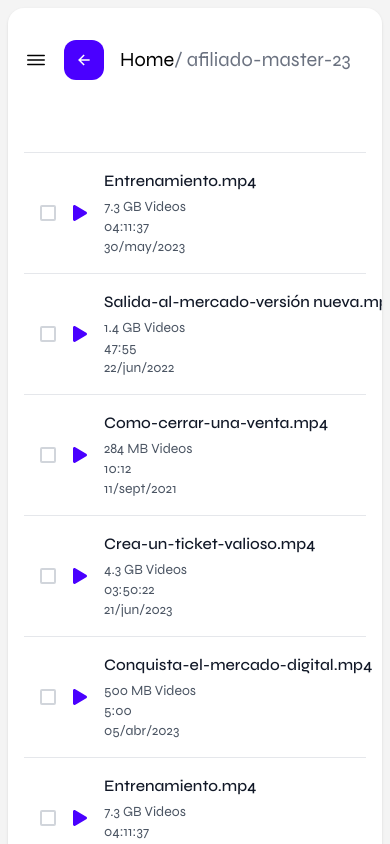
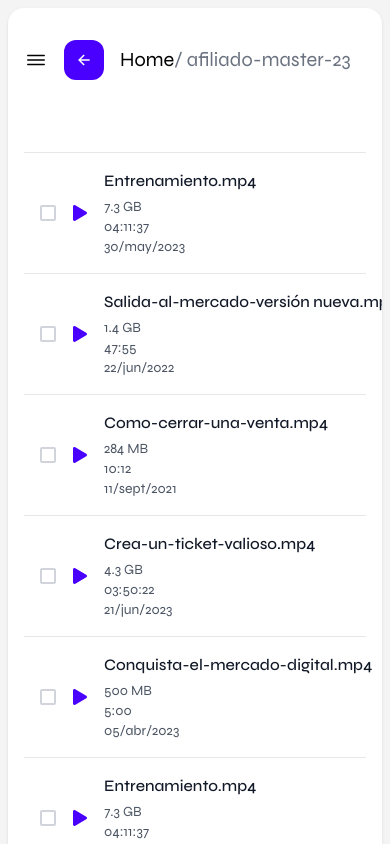
Before and after one commit to danielolan/video-tools, a React (Vite) app: page /detailvideo/afiliado-master-23 in a window 390 px wide. Shown: the top 844 px of the page. Built offline with nearby package versions, Linux system fonts and the light colour scheme.

Commit message:
ultimate entregable

```diff
--- a/src/components/Videos/NewFolderAndVideoButtons.tsx
+++ b/src/components/Videos/NewFolderAndVideoButtons.tsx
@@ -3,7 +3,7 @@ import { FaFolder, FaPlay } from "react-icons/fa";
 
 const NewFolderAndVideoButtons: React.FC = () => {
   return (
-    <div className="flex items-center space-x-4 md:justify-around">
+    <div className="flex items-center space-x-4 md:justify-around md:flex">
       <button className="flex items-center px-4 py-2 bg-custom-gray text-gray-600 hover:text-white hover:bg-gray-400 focus:outline-none rounded">
         <FaFolder />
         <span className="hidden sm:inline ml-2">Nueva carpeta</span>
--- a/src/components/Videos/VideoListItem.tsx
+++ b/src/components/Videos/VideoListItem.tsx
@@ -20,7 +20,7 @@ const VideoListItem: React.FC<VideoListItemProps> = ({
   const [isChecked, setIsChecked] = useState(false);
 
   return (
-    <Link to={`detailvideo/${id}`} className="grid grid-cols-[auto,1fr] md:grid-cols-[auto,minmax(0,1fr),100px,100px,200px] gap-4 items-center p-4 border-b border-gray-200 hover:bg-custom-gray">
+    <div className="grid grid-cols-[auto,1fr] md:grid-cols-[auto,minmax(0,1fr),100px,100px,200px] gap-4 items-center p-4 border-b border-gray-200 hover:bg-custom-gray">
       <div className="flex items-center space-x-2">
         <div
           className="w-4 h-4 border-2 border-gray-300 rounded-sm flex justify-center items-center mr-2"
@@ -32,7 +32,7 @@ const VideoListItem: React.FC<VideoListItemProps> = ({
         </div>
         <FaFolder className="text-custom-violet md:mr-3" />
       </div>
-      <div className="flex flex-col space-y-1">
+      <Link to={`detailvideo/${id}`} className="flex flex-col space-y-1">
         <div className="cursor-pointer">
           <span className="block font-medium text-gray-900 truncate">
             {name}
@@ -43,11 +43,11 @@ const VideoListItem: React.FC<VideoListItemProps> = ({
           <div className="text-sm text-gray-600">{size}</div>
           <div className="text-sm text-gray-600">{lastModified}</div>
         </div>
-      </div>
+      </Link>
       <div className="text-right hidden md:block">{videosCount}</div>
       <div className="text-right hidden md:block">{size}</div>
       <div className="text-right pr-8 hidden md:block">{lastModified}</div>
-    </Link>
+    </div>
   );
 };
 
--- a/src/components/VideosDetails/DetailsListItem.tsx
+++ b/src/components/VideosDetails/DetailsListItem.tsx
@@ -18,7 +18,7 @@ const DetailsListItem: React.FC<DetailsListItemProps> = ({
 }) => {
   const [isChecked, setIsChecked] = useState(false);
   return (
-    <Link to={`detailvideo/${id}`} className="grid grid-cols-[auto,1fr] md:grid-cols-[auto,minmax(0,1fr),100px,100px,200px] gap-4 items-center p-4 border-b border-gray-200 hover:bg-custom-gray">
+    <div className="grid grid-cols-[auto,1fr] md:grid-cols-[auto,minmax(0,1fr),100px,100px,200px] gap-4 items-center p-4 border-b border-gray-200 hover:bg-custom-gray">
       <div className="flex items-center space-x-2">
         <div
           className="w-4 h-4 border-2 border-gray-300 rounded-sm flex justify-center items-center mr-2"
@@ -30,7 +30,7 @@ const DetailsListItem: React.FC<DetailsListItemProps> = ({
         </div>
         <FaPlay className="text-custom-violet" />
       </div>
-      <div className="flex flex-col space-y-1">
+      <Link to={`detailvideo/${id}`} className="flex flex-col space-y-1">
         <div className="cursor-pointer">
           <div className="flex items-center space-x-3">
             <span className="block font-medium text-gray-900 truncate">
@@ -39,15 +39,15 @@ const DetailsListItem: React.FC<DetailsListItemProps> = ({
           </div>
         </div>
         <div className="md:hidden">
-          <div className="text-sm text-gray-600">{size} Videos</div>
+          <div className="text-sm text-gray-600">{size} </div>
           <div className="text-sm text-gray-600">{duration}</div>
           <div className="text-sm text-gray-600">{lastModified}</div>
         </div>
-      </div>
+      </Link>
       <div className="text-right hidden md:block">{size}</div>
       <div className="text-right hidden md:block">{duration}</div>
       <div className="text-right pr-8 hidden md:block">{lastModified}</div>
-    </Link>
+    </div>
   );
 };
 
--- a/src/components/Videos/TopBar.tsx
+++ b/src/components/shared/TopBar.tsx
@@ -1,5 +1,5 @@
-import LibraryAndTrashButtons from "./LibraryAndTrashButtons";
-import NewFolderAndVideoButtons from "./NewFolderAndVideoButtons";
+import LibraryAndTrashButtons from "../Videos/LibraryAndTrashButtons";
+import NewFolderAndVideoButtons from "../Videos/NewFolderAndVideoButtons";
 import { IoIosMenu } from "react-icons/io";
 
 const TopBar: React.FC<{ toggleSidebar: () => void }> = ({ toggleSidebar }) => {
@@ -12,7 +12,7 @@ const TopBar: React.FC<{ toggleSidebar: () => void }> = ({ toggleSidebar }) => {
         />
         <LibraryAndTrashButtons />
 
-        <NewFolderAndVideoButtons className="hidden md:flex" />
+        <NewFolderAndVideoButtons  />
       </section>
     </div>
   );
--- a/src/components/shared/layouts/DashBoardLayout.tsx
+++ b/src/components/shared/layouts/DashBoardLayout.tsx
@@ -26,8 +26,8 @@ const DashBoardLayout: React.FC<PropsLayoutDash> = ({ children, sidebarOpen, tog
 
   // Efecto para cerrar el sidebar al hacer clic fuera de él
   useEffect(() => {
-    const handleOutsideClick = (event) => {
-      if (sidebarOpen && sidebarRef.current && !sidebarRef.current.contains(event.target)) {
+    const handleOutsideClick = (event: MouseEvent) => {
+      if (sidebarOpen && sidebarRef.current && !sidebarRef.current.contains(event.target as Node)) {
         toggleSidebar();
       }
     };
--- a/src/pages/VideoDeatail.tsx
+++ b/src/pages/VideoDeatail.tsx
@@ -1,5 +1,5 @@
 import { useState } from "react";
-import { TopBarDetail } from "../components/Videos/TopBarDetail";
+import { TopBarDetail } from "../components/VideosDetails/TopBarDetail";
 import DetailsList from "../components/VideosDetails/DetailsList";
 import DashBoardLayout from "../components/shared/layouts/DashBoardLayout";
 
--- a/src/pages/VideoPage.tsx
+++ b/src/pages/VideoPage.tsx
@@ -5,7 +5,7 @@ import SearchBar from "../components/Videos/SearchBar";
 
 import DashBoardLayout from "../components/shared/layouts/DashBoardLayout";
 import { useState } from "react";
-import TopBar from "../components/Videos/TopBar";
+import TopBar from "../components/shared/TopBar";
 
 // VideoPage.tsx
 
```
Also changed, not shown: src/components/VideosDetails/TopBarDetail.tsx (renamed from src/components/Videos/TopBarDetail.tsx).
